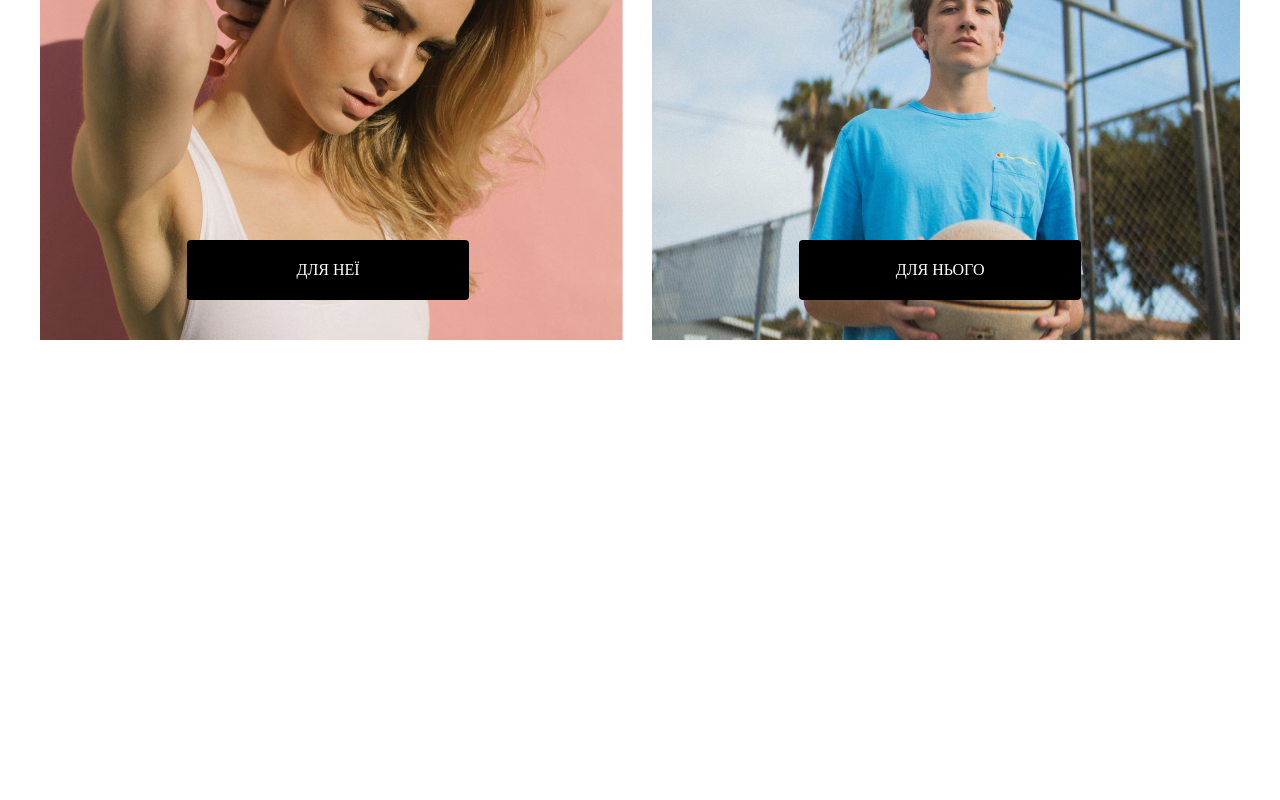
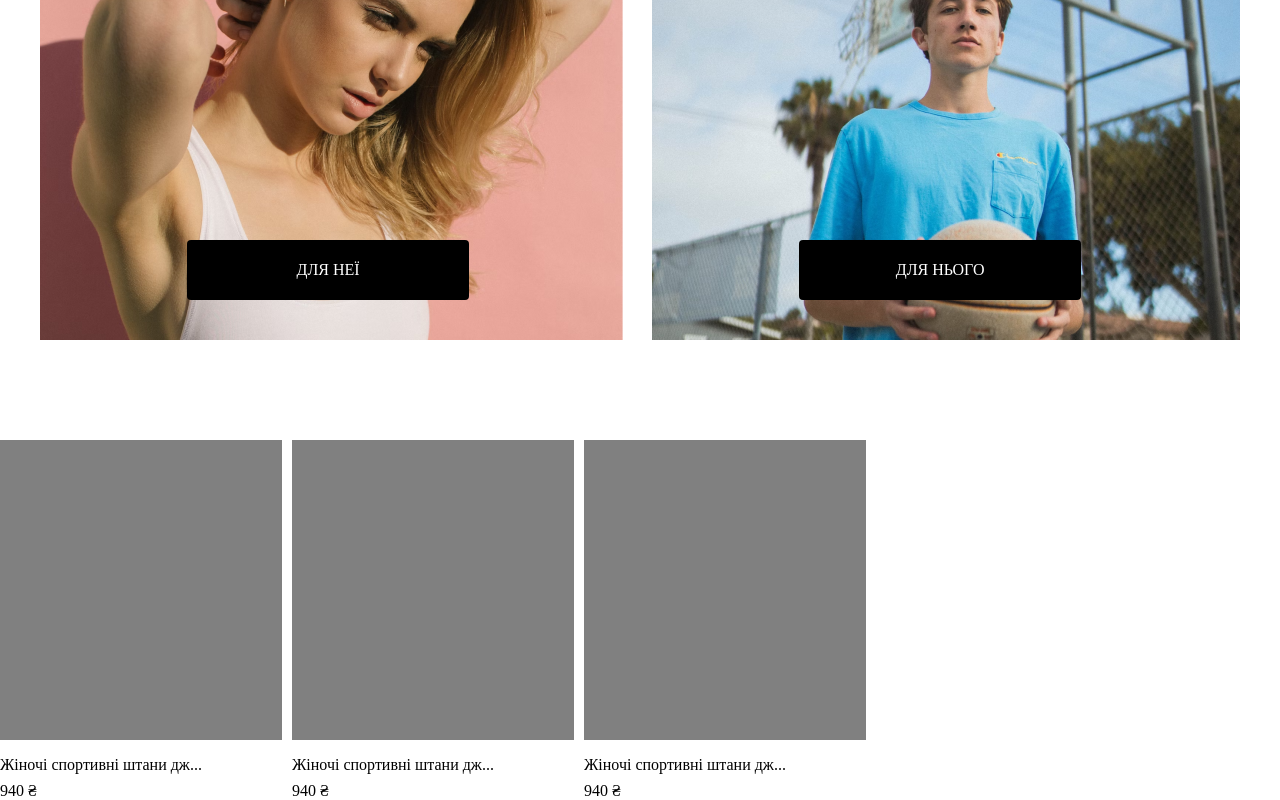
Before and after one commit to dianaforost/best-online-shop, a React (Create React App) app: page / in a window 1280 px wide. Shown: the part 396-1196 px from the top of the page. Before the commit the page ends 836 px from the top, so only its background shows below. Built offline with nearby package versions, Linux system fonts and the light colour scheme; the HTML template or start-up script is replaced by a standard one.

Commit message:
feat: product component

```diff
--- a/src/components/ProductComponent/ProductComponent.jsx
+++ b/src/components/ProductComponent/ProductComponent.jsx
@@ -1,3 +1,22 @@
-export const ProductComponent = () => {
-  return <></>;
+import { Link } from "react-router-dom";
+import {
+  ProductContainer,
+  ProductContent,
+  ProductImage,
+  ProductPrice,
+  ProductTitle,
+} from "./ProductComponent.styled";
+
+export const ProductComponent = ({ item }) => {
+  return (
+    <Link to={`catalog/${item.id}`}>
+      <ProductContainer>
+        <ProductImage />
+        <ProductContent>
+          <ProductTitle>{item.title.slice(0, 25)}...</ProductTitle>
+          <ProductPrice>{item.description}</ProductPrice>
+        </ProductContent>
+      </ProductContainer>
+    </Link>
+  );
 };
--- a/src/components/ProductComponent/ProductComponent.styled.jsx
+++ b/src/components/ProductComponent/ProductComponent.styled.jsx
@@ -0,0 +1,29 @@
+import styled from "styled-components";
+
+export const ProductContainer = styled.div`
+  display: flex;
+  flex-direction: column;
+  gap: 16px;
+`;
+export const ProductImage = styled.div`
+  width: 282px;
+  height: 300px;
+  background: gray;
+`;
+export const ProductContent = styled.div`
+  display: flex;
+  flex-direction: column;
+  gap: 8px;
+  width: 100%;
+`;
+export const ProductTitle = styled.h3`
+  font-size: 16px;
+  font-style: normal;
+  font-weight: 400;
+  line-height: normal;
+  color: #000;
+`;
+export const ProductPrice = styled.p`
+  font-size: 16px;
+  color: #000;
+`;
--- a/src/index.css
+++ b/src/index.css
@@ -42,3 +42,11 @@ button {
   cursor: pointer;
   padding: 0;
 }
+
+a {
+  text-decoration: none;
+}
+
+a:visited {
+  color: none;
+}
--- a/src/pages/MainPage/MainPage.jsx
+++ b/src/pages/MainPage/MainPage.jsx
@@ -1,6 +1,12 @@
 import { GenderSection } from "components/GenderSection/GenderSection";
+import { ProductComponent } from "components/ProductComponent/ProductComponent";
 
 export const MainPage = () => {
+  const item = {
+    id: 12,
+    title: "Жіночі спортивні штани джогери-фіолетовий",
+    description: "940 ₴",
+  };
   return (
     <div
       style={{
@@ -12,6 +18,11 @@ export const MainPage = () => {
     >
       <p>Online store under development ...</p>
       <GenderSection />
+      <div style={{ display: "flex", gap: 10 }}>
+        <ProductComponent item={item} />
+        <ProductComponent item={item} />
+        <ProductComponent item={item} />
+      </div>
     </div>
   );
 };
```
